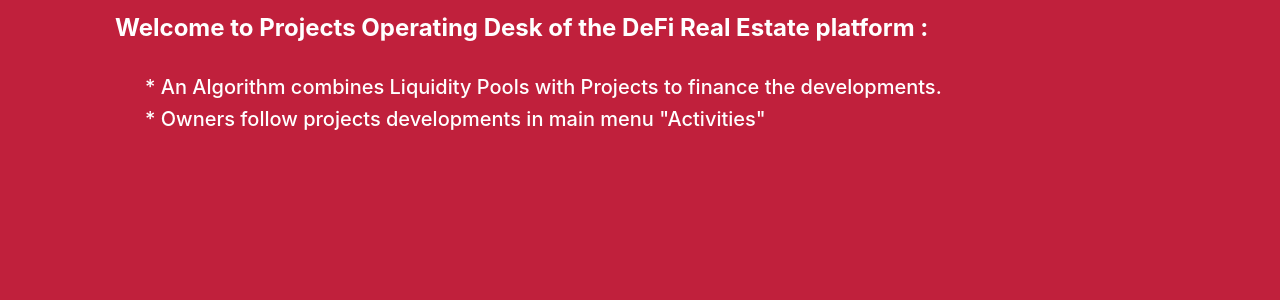
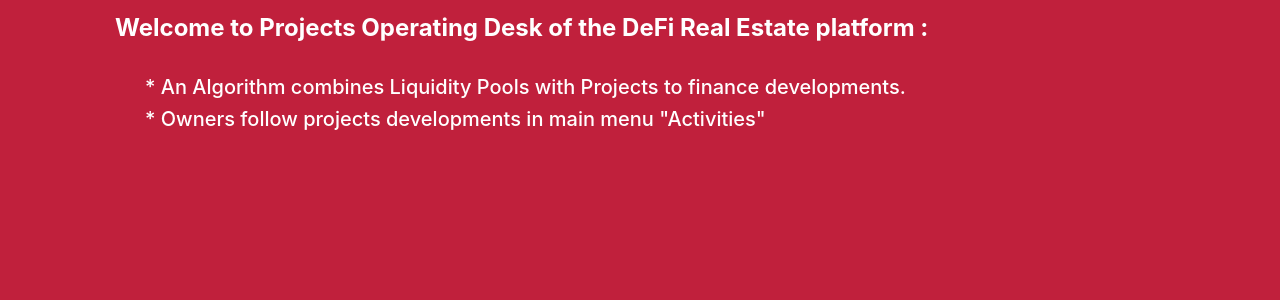
Before and after one commit to marco872/coserving, a Django app: page /owner/ in a window 1280 px wide. Shown: the part 56-356 px from the top of the page. Run offline with Django 3.2, Linux system fonts and the light colour scheme; some libraries are stand-ins or nearby versions.

Commit message:
more corrections

```diff
--- a/co_servings/templates/co_servings/owner.html
+++ b/co_servings/templates/co_servings/owner.html
@@ -66,7 +66,7 @@ h6 {
 <div class="container">
       <h4 style="margin-top:-10px; color: white;"><strong>Welcome to  Projects Operating Desk of the DeFi  Real Estate platform : </strong></h4>
         <br>
-      <h5 style="margin-left: 30px; color: white;">* An Algorithm combines Liquidity Pools with Projects to finance the developments.</h5>
+      <h5 style="margin-left: 30px; color: white;">* An Algorithm combines Liquidity Pools with Projects to finance developments.</h5>
       <h5 style="margin-left: 30px; color: white;">* Owners follow projects developments in main menu "Activities"</h5>
 
 
```
